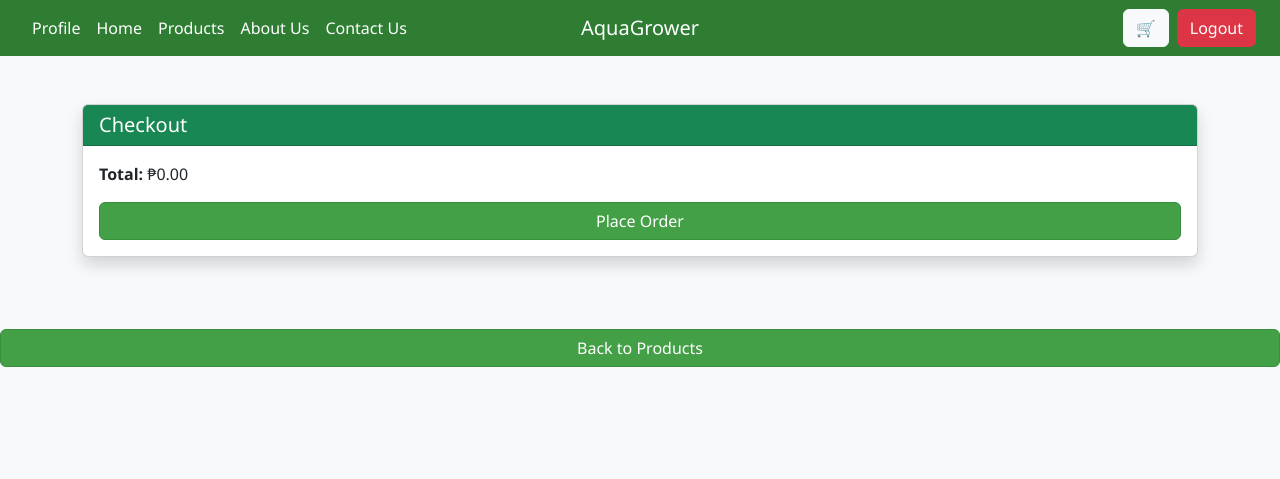
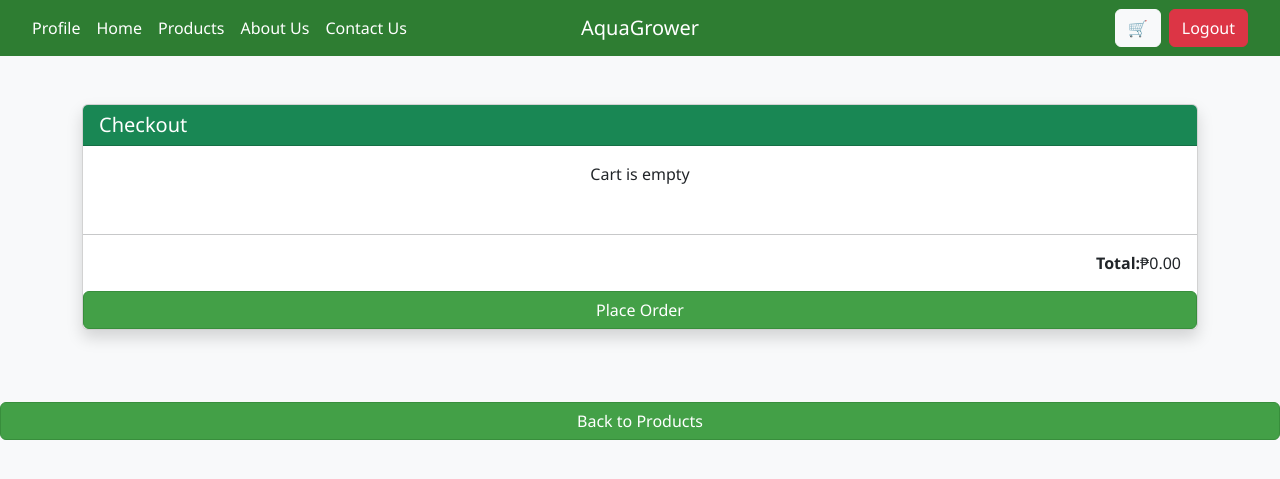
Before and after one commit to xcz-001/Aquagrower, a PHP site: page /checkout.php in a window 1280 px wide. Shown: the top 479 px of the page. Run offline with PHP 8.4, Linux system fonts and the light colour scheme.

Commit message:
receipt added

```diff
--- a/api/users/create.php
+++ b/api/users/create.php
@@ -26,7 +26,7 @@ $hash = password_hash($data['password'], PASSWORD_BCRYPT);
 try {
     $stmt = $pdo->prepare("INSERT INTO users (username, password, role) VALUES (?, ?, ?)");
     $stmt->execute([$data['username'], $hash, $data['role']]);
-    http_response_code(201);
+    http_response_code(200);
     echo json_encode(["success" => true]);
 } catch (PDOException $e) {
     http_response_code(500);
--- a/assets/checkout.js
+++ b/assets/checkout.js
@@ -23,6 +23,7 @@ function placeOrder() {
 
 function updateCheckoutTotal() {
   const cart = getCart();
+  printReceipt();
   const total = cart.reduce((sum, item) => sum + item.price * item.qty, 0);
   document.getElementById("checkoutTotal").textContent = total.toFixed(2);
 }
@@ -36,6 +37,48 @@ const CART_KEY = "cartItems";
 updateCheckoutTotal();
 
 
+function printReceipt() {
+
+  const cart = JSON.parse(localStorage.getItem("cartItems")) || [];
+  const container = document.getElementById("receiptContainer");
+  container.innerHTML = "";
+
+  if (cart.length === 0) {
+    container.innerHTML = "<p class='text-center'>Cart is empty</p>";
+    return;
+  }
+
+  const grid = document.createElement("div");
+  grid.style.display = "grid";
+  grid.style.gridTemplateColumns = "1fr 100px 80px 100px";
+  grid.style.gap = "10px";
+  grid.classList.add("mb-3");
+
+  // Header row
+  ["Product", "Price", "Qty", "Subtotal"].forEach(text => {
+    const cell = document.createElement("div");
+    cell.innerHTML = `<strong>${text}</strong>`;
+    grid.appendChild(cell);
+  });
+
+  let total = 0;
+  cart.forEach(item => {
+    const subtotal = item.price * item.qty;
+    total += subtotal;
+
+    grid.innerHTML += `
+      <div>${item.name}</div>
+      <div>₱${item.price.toFixed(2)}</div>
+      <div>${item.qty}</div>
+      <div>₱${subtotal.toFixed(2)}</div>
+    `;
+  });
+
+  container.appendChild(grid);
+  document.getElementById("checkoutTotal").textContent = total.toFixed(2);
+}
+
+
         // const checkoutModalEl = document.getElementById('checkoutModal');
       // const checkoutModal = bootstrap.Modal.getInstance(checkoutModalEl);
       // document.activeElement.blur();
--- a/assets/script.js
+++ b/assets/script.js
@@ -69,6 +69,7 @@ document.addEventListener('DOMContentLoaded', () => {
         alert(result.error || 'Missing required fields');
       } else {
         alert(result.error || 'An error occurred');
+        // console.error('Error:', err);
       }
       } catch (err) {
         alert('Something went wrong. Please try again later.');
--- a/checkout.php
+++ b/checkout.php
@@ -16,7 +16,11 @@
         <h5 class="mb-0">Checkout</h5>
       </div>
       <div class="card-body">
-        <div class="mb-3">
+        <div id="receiptContainer" class="mb-3">
+          </div>
+        </div>
+        <hr>
+        <div class="d-flex justify-content-end pe-3 mb-3">
           <strong>Total:</strong> ₱<span id="checkoutTotal">0.00</span>
         </div>
         <button class="btn btn-success w-100" data-bs-toggle="modal" data-bs-target="#successModal" onclick="placeOrder()">Place Order</button>
--- a/nav.php
+++ b/nav.php
@@ -12,7 +12,7 @@
         <li class="nav-item"><a class="nav-link text-white" href="contact.php">Contact Us</a></li>
       </ul>
       <button class="btn btn-light me-2" data-bs-toggle="modal" data-bs-target="#cartModal">🛒</button>
-      <button class="btn btn-danger" onclick="logout()">Logout</button>
+      <button class="btn btn-danger me-2" onclick="logout()">Logout</button>
     </div>
   </nav>
   <script src="assets/script.js"></script>
--- a/signup.html
+++ b/signup.html
@@ -17,8 +17,8 @@
         <option value="admin">Admin</option>
         <option value="cashier">Cashier</option>
       </select>
-    <input name="password" id="signuppassword" required type="password" class="form-control mb-3" placeholder="Password">
-    <input id="signuppassword2" required type="password" class="form-control mb-3" placeholder="Re-enter Password">
+    <input minlength="8" name="password" id="signuppassword" required type="password" class="form-control mb-3" placeholder="Password">
+    <input minlength="8" id="signuppassword2" required type="password" class="form-control mb-3" placeholder="Re-enter Password">
     <button type="submit" class="btn btn-success w-100">Sign Up</button>
   </form>
   <div class="mt-3 text-center">
```
Also changed, not shown: admin.php (+9 -1 lines), api/products/debug.txt (+8 -8 lines), assets/admin.js (+20 -1 lines), assets/products.js (+33 -15 lines), uploads/683fcdb76b712_att._0byz-HX3R6llmuYLiDWyNCS2LHAzhKTQVI1lIMr5KQ.jpeg (added), uploads/6841a592e4fac_carrots2.jpg (added).
